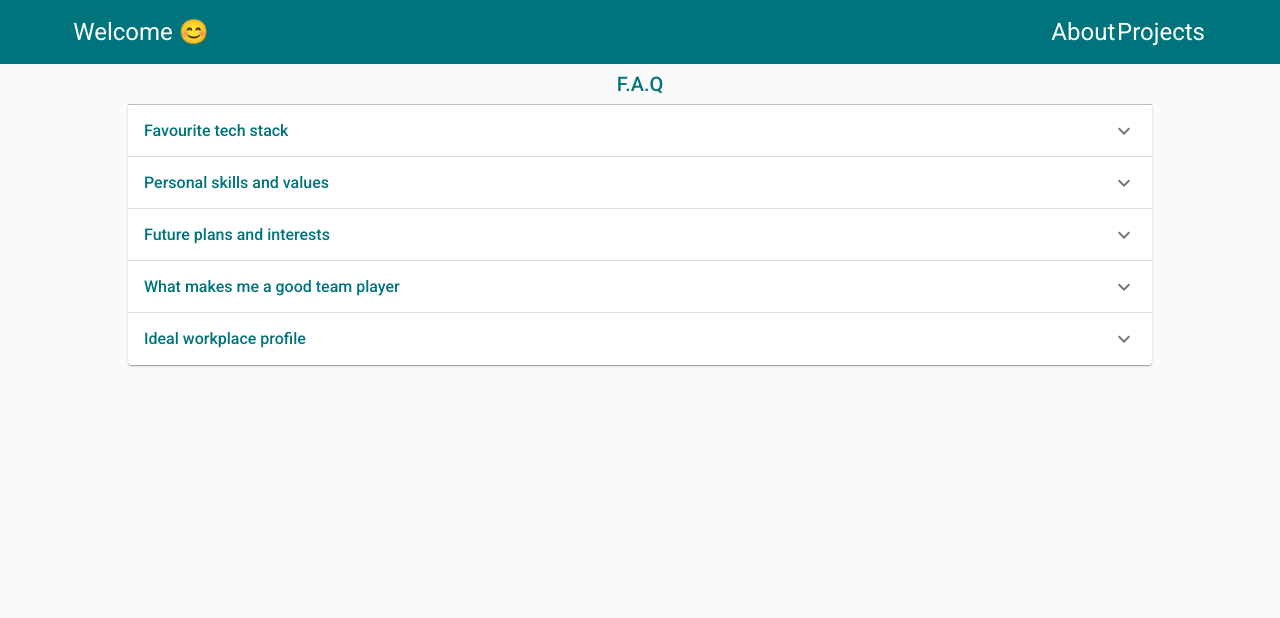
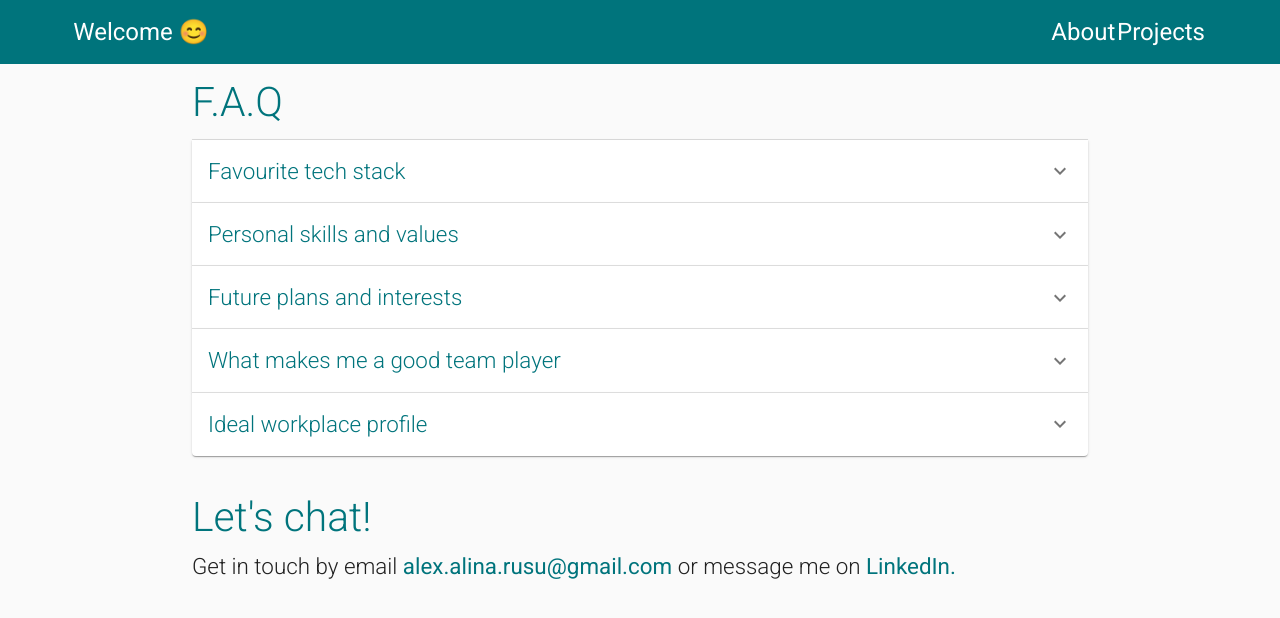
Before and after one commit to alex-alina/personal-page, a React (Create React App) app: page /about in a window 1280 px wide. Shown: the top 618 px of the page. Built offline with nearby package versions, Linux system fonts and the light colour scheme.

Commit message:
Updated styles - WIP

```diff
--- a/src/App.js
+++ b/src/App.js
@@ -3,7 +3,6 @@ import './App.css';
 import NavBar from './components/Navigation/NavBar';
 import AboutSection from './components/AboutSection/AboutSection';
 import Home from './components/Home/Home';
-import ResumeSection from './components/ResumeSection/ResumeSection';
 import { Route } from 'react-router-dom';
 
 function App() {
@@ -13,7 +12,6 @@ function App() {
       <main>
       <Route exact path='/' component={Home} />
       <Route exact path='/about' component={AboutSection} />
-      <Route exact path='/resume' component={ResumeSection} />
       </main>
     </div>
   );
--- a/src/components/AboutSection/AboutSection.js
+++ b/src/components/AboutSection/AboutSection.js
@@ -1,8 +1,7 @@
 import React from 'react';
 import Faq from '../Faq/Faq';
 import { makeStyles } from '@material-ui/core/styles';
-import Paper from '@material-ui/core/Paper';
-import { Typography } from '@material-ui/core';
+import Contact from '../Contact/Contact';
 
 const useStyles = makeStyles(theme => ({
 
@@ -13,8 +12,8 @@ export default function AboutSection() {
 
   return (
     <div className={classes.root}>
-      <Faq></Faq>
-
+      <Faq />
+      <Contact />
     </div>
   );
 }
--- a/src/components/Contact/Contact.js
+++ b/src/components/Contact/Contact.js
@@ -0,0 +1,38 @@
+import React from 'react';
+import useStyles from './Contact.styles';
+import Typography from '@material-ui/core/Typography';
+
+export default function Contact() {
+  const classes = useStyles();
+
+  return (
+    <React.Fragment>
+      <section className={classes.root} >
+        <Typography className={classes.title}>
+          Let's chat!
+        </Typography>
+
+        <Typography className={classes.subTitle} align="left">
+          Get in touch by email {' '}
+          <a
+            href="mailto: alex.alina.rusu@gmail.com"
+            target="_blank"
+            rel="noopener noreferrer"
+            className={classes.contactLink}
+          >
+            alex.alina.rusu@gmail.com {' '}
+          </a>
+          or message me on {' '}
+          <a
+            href="https://www.linkedin.com/in/alina-rusu/"
+            target="_blank"
+            rel="noopener noreferrer"
+            className={classes.contactLink}
+          >
+            LinkedIn.
+          </a>
+        </Typography>
+      </section>
+    </React.Fragment>
+  );
+}
--- a/src/components/Contact/Contact.styles.js
+++ b/src/components/Contact/Contact.styles.js
@@ -0,0 +1,34 @@
+import { makeStyles } from '@material-ui/core/styles';
+
+const useStyles = makeStyles(theme => ({
+  root: {
+    display: 'flex',
+    flexDirection: 'column',
+    justifyContent: 'space-between',
+    alignItems: 'flex-start',
+    width: '70%',
+    margin: '1% auto 3% auto',
+  },
+
+  title: {
+    marginTop: '2%',
+    fontSize: 'calc(1.75rem + 1vw)',
+    fontWeight: '300',
+    color: theme.palette.primary.main,
+  },
+
+  subTitle: {
+    marginTop: '0.25%',
+    fontSize: 'calc(1rem + 0.5vw)',
+    fontWeight: '300',
+  },
+
+  contactLink: {
+    textDecoration: 'none',
+    fontSize: 'calc(1rem + 0.5vw)',
+    fontWeight: '400',
+    color: theme.palette.primary.main,
+  },
+}));
+
+export default useStyles;
--- a/src/components/Faq/Faq.js
+++ b/src/components/Faq/Faq.js
@@ -6,7 +6,6 @@ import ExpansionPanelDetails from '@material-ui/core/ExpansionPanelDetails';
 import Typography from '@material-ui/core/Typography';
 import ExpandMoreIcon from '@material-ui/icons/ExpandMore';
 import faqContent from '../../utils/faqContent';
-import { Divider } from '@material-ui/core';
 
 
 export default function Faq() {
@@ -14,13 +13,12 @@ export default function Faq() {
 
   return (
     <div className={classes.root}>
-      <Typography className={classes.sectionTitle} variant="h6">F.A.Q</Typography>
+      <Typography className={classes.sectionTitle} variant="h6" align="left">F.A.Q</Typography>
 
-      <Divider className={classes.faqDivider} />
       {faqContent.map((text) => (
         <ExpansionPanel key={text.question}>
           <ExpansionPanelSummary expandIcon={<ExpandMoreIcon />}>
-            <Typography variant="subtitle1" className={classes.heading}>{text.question}</Typography>
+            <Typography variant="subtitle1" className={classes.question}>{text.question}</Typography>
           </ExpansionPanelSummary>
           <ExpansionPanelDetails>
             <Typography variant="body1" align="left">{text.answer}</Typography>
--- a/src/components/Faq/Faq.styles.js
+++ b/src/components/Faq/Faq.styles.js
@@ -2,23 +2,22 @@ import { makeStyles } from '@material-ui/core/styles';
 
 const useStyles = makeStyles(theme => ({
   root: {
-    width: '80%',
+    width: '70%',
     margin: '0 auto',
   },
 
   sectionTitle: {
+    margin: '2% 0',
     color: theme.palette.primary.main,
     lineHeight: '2.5rem',
+    fontSize: 'calc(1.75rem + 1vw)',
+    fontWeight: '300',
   },
 
-  faqDivider: {
-    marginTop: theme.spacing.unit * 0.25,
-    marginBottom: theme.spacing.unit * 2.25,
-  },
-
-  heading: {
+  question: {
     color:theme.palette.primary.main,
-    fontWeight: 500,
+    fontSize: 'calc(1rem + 0.5vw)',
+    fontWeight: '300',
   },
 }));
 
--- a/src/components/Home/Home.js
+++ b/src/components/Home/Home.js
@@ -1,12 +1,14 @@
 import React from 'react';
 import Intro from '../Intro/Intro';
 import Projects from '../Projects/Projects';
+import Contact from '../Contact/Contact';
 
 export default function Home() {
   return (
     <div >
       <Intro />
       <Projects />
+      <Contact />
     </div>
   );
 }
--- a/src/components/Intro/Intro.js
+++ b/src/components/Intro/Intro.js
@@ -29,6 +29,10 @@ export default function Intro() {
 
         <Typography className={classes.title}>
           Junior Full Stack Developer
+        </Typography>
+
+        <Typography className={classes.title}>
+          Based in Amsterdam
         </Typography>
 
         <div className={classes.iconsWrapper}>
@@ -73,7 +77,7 @@ export default function Intro() {
 
           <Button
             size="small"
-            color="primary"
+            // color="primary"
             variant="contained"
             className={classes.downloadBtn}
           >
--- a/src/components/Intro/Intro.styles.js
+++ b/src/components/Intro/Intro.styles.js
@@ -25,7 +25,7 @@ const useStyles = makeStyles(theme => ({
   iconsWrapper: {
     display: 'flex',
     justifyContent: 'flex-start',
-    marginTop: '2%',
+    marginTop: '1%',
   },
 
   profileLink: {
--- a/src/components/ProjectCard/ProjectCard.styles.js
+++ b/src/components/ProjectCard/ProjectCard.styles.js
@@ -6,7 +6,6 @@ const useStyles = makeStyles({
   },
   media: {
     height: 240,
-    // maxWidth: 440,
     maxWidth: '100%',
   },
   projectLink: {
--- a/src/components/Projects/Projects.styles.js
+++ b/src/components/Projects/Projects.styles.js
@@ -8,9 +8,10 @@ const useStyles = makeStyles(theme => ({
   },
 
   sectionTitle: {
-    margin: '4% 0 2% 0',
+    margin: '3% 0 2% 0',
     fontSize: 'calc(1.75rem + 1vw)',
     fontWeight: '300',
+    color: theme.palette.primary.main,
   },
 }));
  export default useStyles;
--- a/src/theme.js
+++ b/src/theme.js
@@ -26,26 +26,18 @@ const theme = createMuiTheme({
         backgroundColor: '#fff',
       },
     },
-    MuiDivider: {
-      light: {
-        backgroundColor: '#ffffff8C',
-      }
-    },
-    MuiListItemText: {
-      primary: {
+    MuiButton: {
+      contained: {
+        backgroundColor: '#14a3ab',
+        borderRadius: '50px',
+        border: '2px solid #14a3ab',
+        '&:hover': {
+          backgroundColor: '#0f757a',
+          border: '2px solid #0f757a',
+        },
         color: '#fff',
       }
     },
-    // MuiListItem: {
-    //   button: {
-    //     paddingTop: '10px',
-    //     paddingBottom: '10px',
-    //   },
-    //   root: {
-    //     paddingTop: '6px',
-    //     paddingBottom: '6px',
-    //   },
-    // },
     MuiIcon: {
       root: {
         fontSize: '30px',
```
